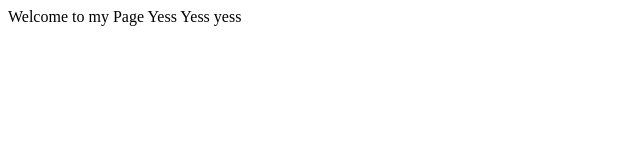
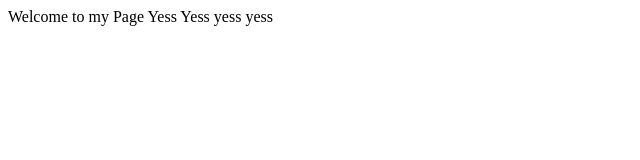
Before and after one commit to abhilashkar2001/simple-html, a plain HTML site: page index.html in a window 1280 px wide. Shown: the full height of the page, 0-640 px from the left. Drawn offline with Linux system fonts and the light colour scheme.

Commit message:
Update index.html

```diff
--- a/index.html
+++ b/index.html
@@ -7,6 +7,6 @@
   </head>
   <body>
     Welcome to my Page
-    Yess Yess yess
+    Yess Yess yess yess
   </body>
 </html>
```
